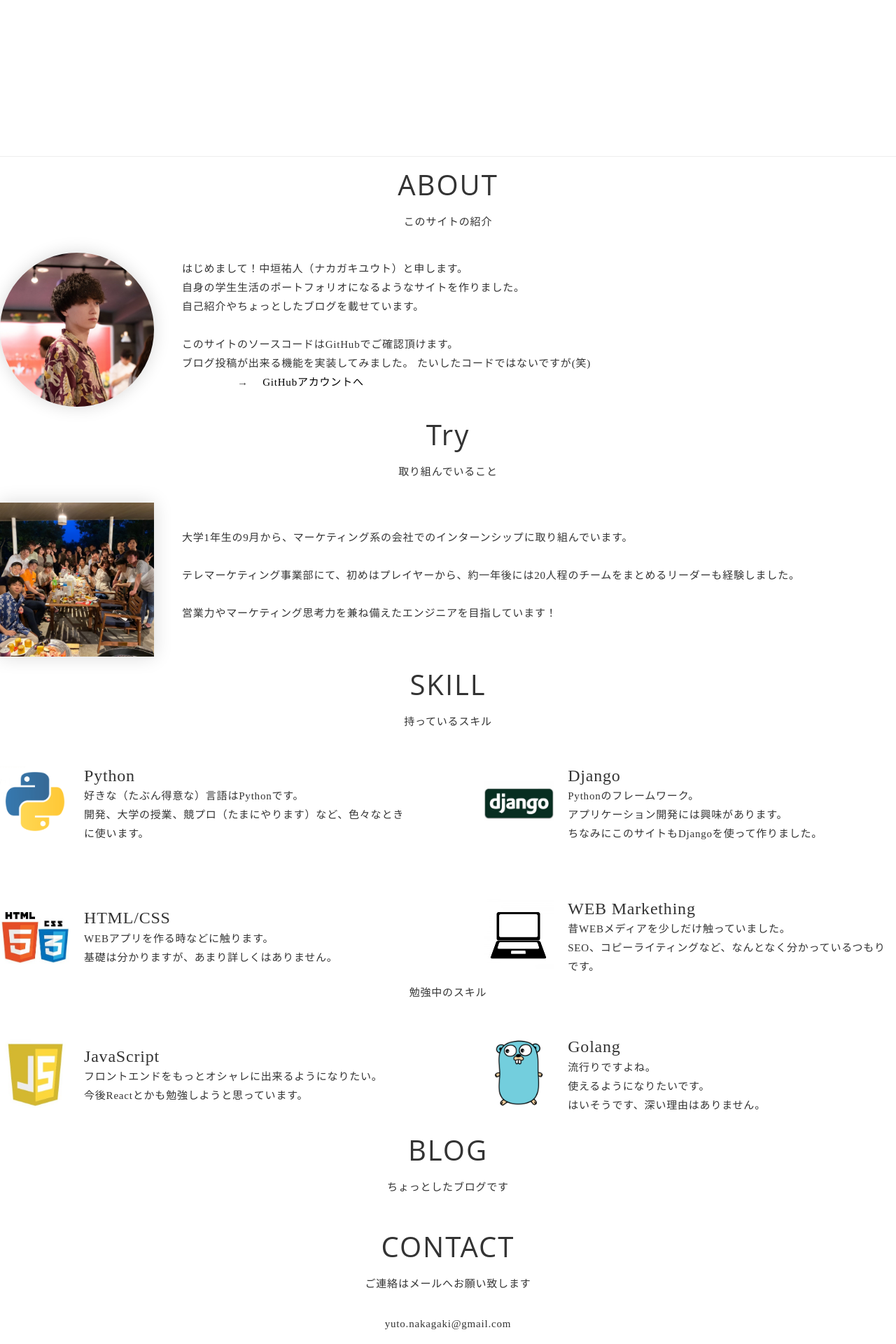
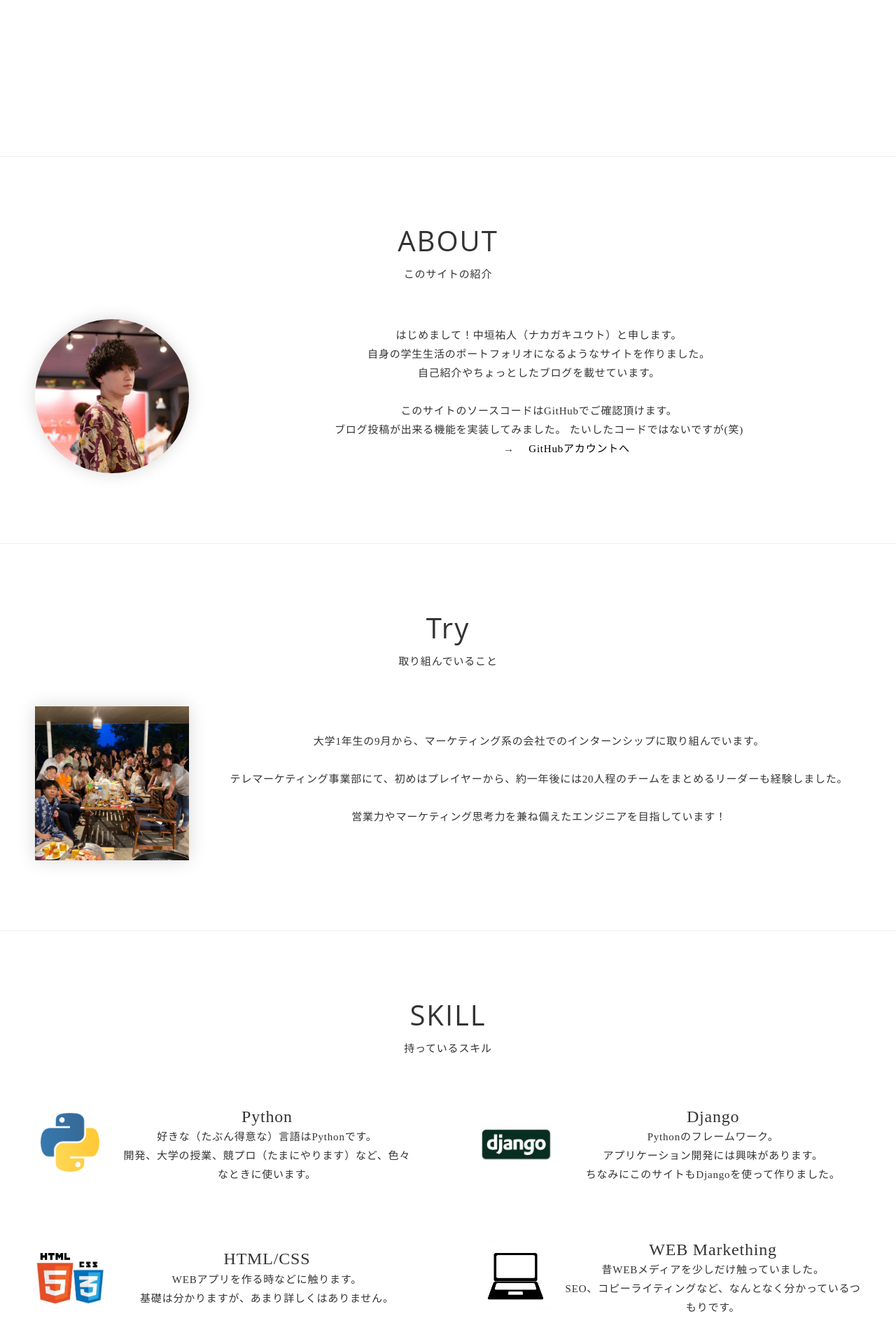
Before and after one commit to Nakagaki-Yuto/Portfolio, a Django app: page / in a window 1280 px wide. Shown: the part 564-2484 px from the top of the page at 70% size. Run offline with Django 3.2, Linux system fonts and the light colour scheme; data that the repository does not hold is empty; some libraries are stand-ins or nearby versions.

Commit message:
edit html

```diff
--- a/blog/static/css/blog.css
+++ b/blog/static/css/blog.css
@@ -17,8 +17,8 @@ li {
 }
 
 a {
-    text-decoration: none;
-    color: black;
+  text-decoration: none;
+  color: black;
 }
 
 /*sectin*/
@@ -29,7 +29,8 @@ a {
   line-height: 1;
   margin-bottom: 15px;
   letter-spacing: .05em;
-  margin-bottom: 20px;
+  margin-bottom: 15px;
+  margin-top: 100px;
   text-align: center;
 }
 
@@ -38,12 +39,16 @@ a {
   text-align: center;
 }
 
-.section-lead {
-  margin-bottom: 30px;
+/*画像が左寄りを修正したい*/
+.section-body {
   text-align: center;
+  margin : 0 auto;
+  margin: 50px;
+  margin-bottom: 100px;
 }
 
 /*navbar*/
+/*リンク先のずれをなおしたい*/
 .navbar {
   position: fixed;
   top: -10;
@@ -194,18 +199,20 @@ a {
   margin-bottom: 3px;
 }
 
-/*contact*/
+/*blog-section*/
+.post > p {
+  text-align: left;
+  padding-left: 150px;
+}
 
+
+/*contact-section*/
 .contact-text {
   margin-top: 10px;
   text-align: center;
 }
 
 /* footer */
-/* .footer {
-  background-color: #333;
-} */
-
 .footer .inner {
   padding: 20px;
 }
--- a/blog/templates/blog/home.html
+++ b/blog/templates/blog/home.html
@@ -36,6 +36,8 @@
 </section>
 <!-- /.about-section -->
 
+<hr>
+
 <!-- .try-section -->
 <section class="try-section section" id="try-section">
     <div class="section-title">
@@ -56,6 +58,8 @@
     </div>
 </section>
 <!-- /.try-section -->
+
+<hr>
 
 <!-- .skill-section -->
 <section class="skill-section section" id="skill-section">
@@ -107,6 +111,7 @@
         </div>
     </div>
     <div class="section-title">
+        <br><br><br>
         <p>勉強中のスキル</p>
     </div>
     <div class="section-body skill-list">
@@ -134,6 +139,7 @@
 </section>
 <!-- /.skill-section -->
 
+<hr>
 
 <!-- .blog-section -->
 <section class="blog-section section" id="blog-section">
@@ -142,19 +148,17 @@
         <p>ちょっとしたブログです</p>
     </div>
     <div class="section-body content container">
-        <div class="row">
-            <div class="col-md-8">
-                {% for post in posts %}
-                <div class="post">
-                    <p>{{ post.published_date }}</p>
-                    <h4><a href="{% url 'post_detail' pk=post.pk %}">{{ post.title }}</a></h4>
-                </div>
-                {% endfor %}
-            </div>
+        {% for post in posts %}
+        <div class="post">
+            <p>{{ post.published_date }}</p>
+            <h3><a href="{% url 'post_detail' pk=post.pk %}">{{ post.title }}</a></h3>
         </div>
+        {% endfor %}
     </div>
 </section>
 <!-- /.blog-section -->
+
+<hr>
 
 <!-- .contact-section -->
 <section class="contact-section section" id="contact-section">
@@ -162,7 +166,7 @@
         <h2>CONTACT</h2>
         <p>ご連絡はメールへお願い致します</p>
     </div>
-    <div class="section-body contact-text">yuto.nakagaki@gmail.com</div>
+    <div class="sectioncontact-text">yuto.nakagaki@gmail.com</div>
 </section>
 <!-- /.contact-section -->
 {% endblock %}
```
